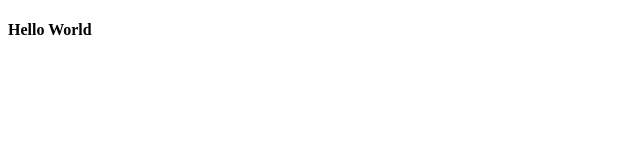
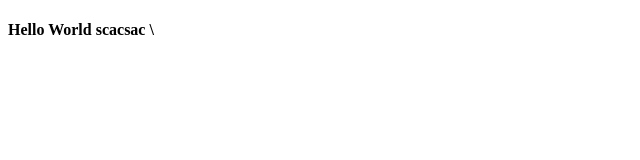
Before and after one commit to NoamDan645/MeGo-test, a plain HTML site: page index.html in a window 1280 px wide. Shown: the full height of the page, 0-640 px from the left. Drawn offline with Linux system fonts and the light colour scheme.

Commit message:
add csaca

```diff
--- a/index.html
+++ b/index.html
@@ -9,7 +9,8 @@
 <body>
     <h1>
      <h4>
-        Hello World
+        Hello World scacsac
+        \
      </h4>
     </h1>
 </body>
```
